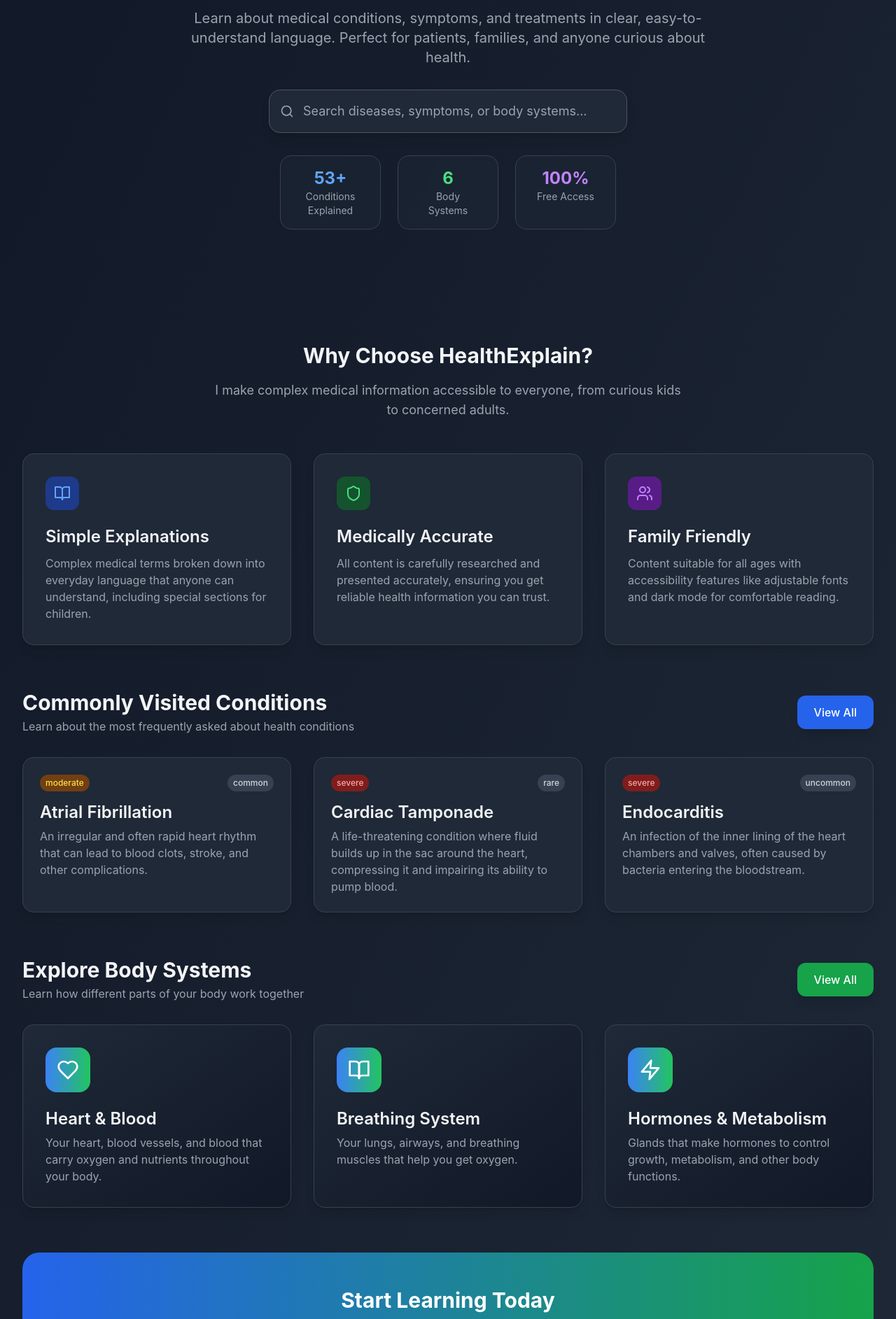
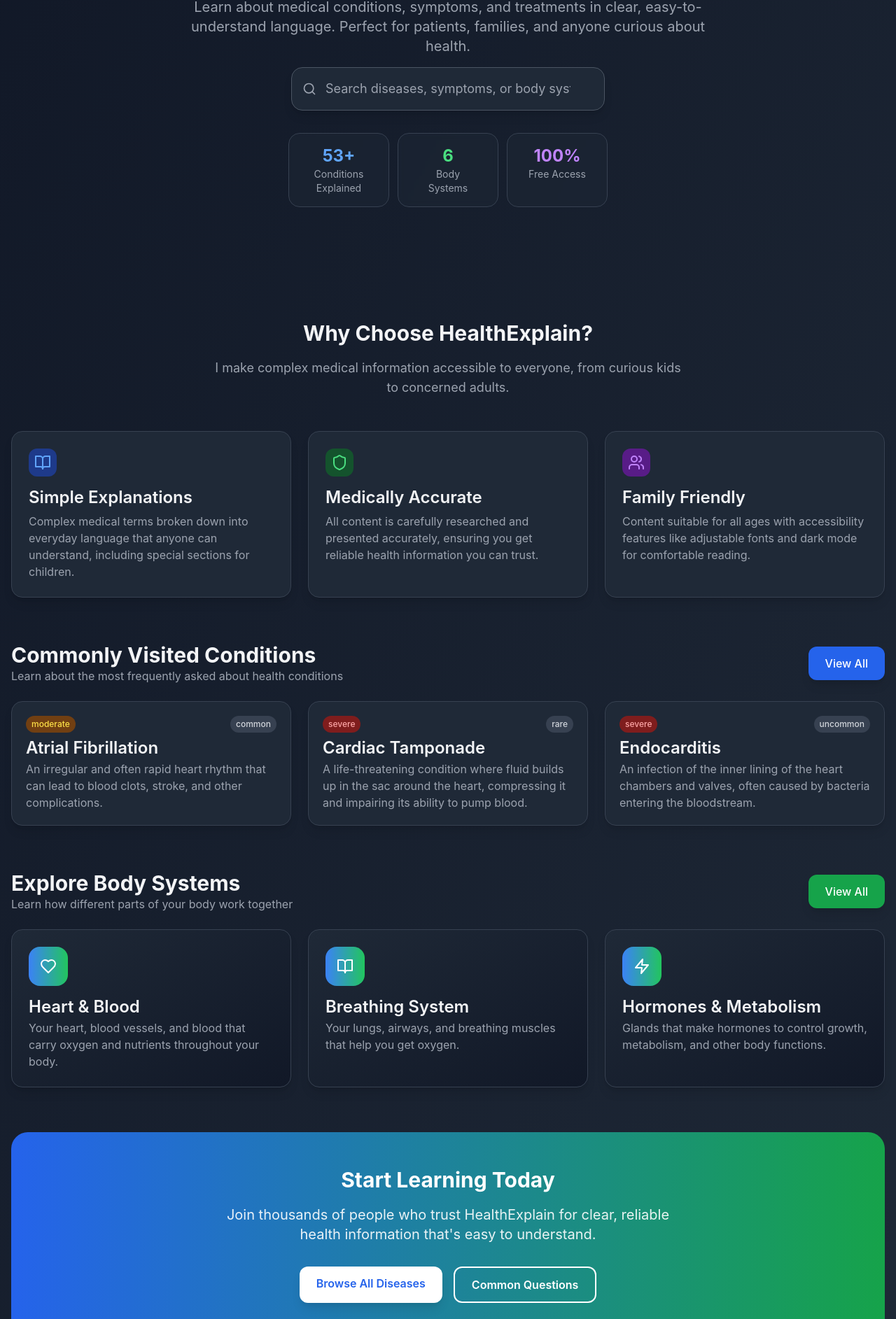
Before and after one commit to milappatel1/HealthGuide, a React (Vite) app: page / in a window 1280 px wide. Shown: the part 253-2138 px from the top of the page at 70% size. Built offline with nearby package versions, Linux system fonts and the light colour scheme.

Commit message:
Update HomePage.tsx

```diff
--- a/src/pages/HomePage.tsx
+++ b/src/pages/HomePage.tsx
@@ -9,30 +9,27 @@ const HomePage: React.FC = () => {
   const featuredSystems = bodySystems.slice(0, 3);
 
   return (
-    <div className="space-y-12 sm:space-y-16">
+    <div className="overflow-x-hidden space-y-12 sm:space-y-16 px-2 sm:px-4">
       {/* Hero Section */}
-     <section className="relative overflow-hidden">
-  <div className="max-w-7xl mx-auto px-4 sm:px-6 lg:px-8 py-12 sm:py-16 lg:py-24">
-    <div className="text-center space-y-6 sm:space-y-8">
+      <section className="relative">
+        <div className="max-w-full mx-auto py-12 sm:py-16 lg:py-24 text-center">
           <h1 className="text-3xl sm:text-4xl md:text-5xl lg:text-6xl font-bold text-gray-900 dark:text-gray-100 leading-snug sm:leading-tight break-words">
             Understanding Health
             <span className="block bg-gradient-to-r from-blue-600 to-green-600 bg-clip-text text-transparent">
               Made Simple
             </span>
           </h1>
-      <p className="text-base sm:text-lg md:text-xl text-gray-600 dark:text-gray-400 max-w-full sm:max-w-3xl mx-auto leading-relaxed break-words">
+          <p className="text-sm sm:text-base md:text-lg lg:text-xl text-gray-600 dark:text-gray-400 max-w-full sm:max-w-3xl mx-auto leading-relaxed break-words mt-4">
             Learn about medical conditions, symptoms, and treatments in clear,
             easy-to-understand language. Perfect for patients, families, and anyone
             curious about health.
           </p>
-
-      {/* Search Bar */}
-      <div className="max-w-md sm:max-w-lg mx-auto mt-4">
+          <div className="max-w-full sm:max-w-md mx-auto mt-4">
             <SearchBar />
           </div>
 
           {/* Quick Stats */}
-      <div className="flex flex-wrap justify-center gap-4 sm:gap-6 mt-8 sm:mt-12">
+          <div className="flex flex-wrap justify-center gap-3 mt-6 sm:mt-8">
             {[
               { value: `${diseases.length}+`, label: 'Conditions Explained', color: 'text-blue-600 dark:text-blue-400' },
               { value: bodySystems.length, label: 'Body Systems', color: 'text-green-600 dark:text-green-400' },
@@ -40,75 +37,71 @@ const HomePage: React.FC = () => {
             ].map((stat, idx) => (
               <div
                 key={idx}
-            className="bg-white/50 dark:bg-gray-800/50 backdrop-blur-sm rounded-2xl px-4 sm:px-6 py-3 sm:py-4 border border-gray-200 dark:border-gray-700 w-32 sm:w-36 text-center"
+                className="bg-white/50 dark:bg-gray-800/50 backdrop-blur-sm rounded-2xl px-3 sm:px-6 py-3 sm:py-4 border border-gray-200 dark:border-gray-700 w-28 sm:w-36 text-center"
               >
-            <div className={`text-xl sm:text-2xl font-bold ${stat.color}`}>{stat.value}</div>
+                <div className={`text-lg sm:text-2xl font-bold ${stat.color}`}>{stat.value}</div>
                 <div className="text-xs sm:text-sm text-gray-600 dark:text-gray-400">{stat.label}</div>
               </div>
             ))}
           </div>
         </div>
-  </div>
       </section>
 
       {/* Features Section */}
-      <section className="max-w-7xl mx-auto px-4 sm:px-6 lg:px-8">
-        <div className="text-center space-y-4 mb-8 sm:mb-12">
+      <section className="max-w-full mx-auto">
+        <div className="text-center space-y-3 sm:space-y-4 mb-6 sm:mb-12">
           <h2 className="text-2xl sm:text-3xl md:text-4xl font-bold text-gray-900 dark:text-gray-100">
             Why Choose HealthExplain?
           </h2>
-          <p className="text-sm sm:text-base md:text-lg text-gray-600 dark:text-gray-400 max-w-2xl mx-auto">
+          <p className="text-sm sm:text-base md:text-lg text-gray-600 dark:text-gray-400 max-w-full sm:max-w-2xl mx-auto">
             I make complex medical information accessible to everyone, from curious kids to concerned adults.
           </p>
         </div>
 
-        <div className="grid grid-cols-1 sm:grid-cols-2 lg:grid-cols-3 gap-6 sm:gap-8">
-          <div className="group bg-white dark:bg-gray-800 rounded-2xl p-6 sm:p-8 shadow-lg hover:shadow-xl transition-all duration-300 border border-gray-100 dark:border-gray-700">
-            <div className="w-12 h-12 bg-blue-100 dark:bg-blue-900 rounded-xl flex items-center justify-center mb-4 sm:mb-6 group-hover:scale-110 transition-transform duration-300">
-              <BookOpen className="h-6 w-6 text-blue-600 dark:text-blue-400" />
+        <div className="grid grid-cols-1 sm:grid-cols-2 lg:grid-cols-3 gap-4 sm:gap-6">
+          <div className="group bg-white dark:bg-gray-800 rounded-2xl p-4 sm:p-6 shadow-lg hover:shadow-xl transition-all duration-300 border border-gray-100 dark:border-gray-700">
+            <div className="w-10 h-10 bg-blue-100 dark:bg-blue-900 rounded-xl flex items-center justify-center mb-3 sm:mb-4 group-hover:scale-110 transition-transform duration-300">
+              <BookOpen className="h-5 w-5 sm:h-6 sm:w-6 text-blue-600 dark:text-blue-400" />
             </div>
-            <h3 className="text-lg sm:text-xl font-semibold text-gray-900 dark:text-gray-100 mb-2 sm:mb-3">
+            <h3 className="text-lg sm:text-xl font-semibold text-gray-900 dark:text-gray-100 mb-1 sm:mb-2">
               Simple Explanations
             </h3>
             <p className="text-sm sm:text-base text-gray-600 dark:text-gray-400 leading-relaxed">
-              Complex medical terms broken down into everyday language that anyone can understand,
-              including special sections for children.
+              Complex medical terms broken down into everyday language that anyone can understand, including special sections for children.
             </p>
           </div>
 
-          <div className="group bg-white dark:bg-gray-800 rounded-2xl p-6 sm:p-8 shadow-lg hover:shadow-xl transition-all duration-300 border border-gray-100 dark:border-gray-700">
-            <div className="w-12 h-12 bg-green-100 dark:bg-green-900 rounded-xl flex items-center justify-center mb-4 sm:mb-6 group-hover:scale-110 transition-transform duration-300">
-              <Shield className="h-6 w-6 text-green-600 dark:text-green-400" />
+          <div className="group bg-white dark:bg-gray-800 rounded-2xl p-4 sm:p-6 shadow-lg hover:shadow-xl transition-all duration-300 border border-gray-100 dark:border-gray-700">
+            <div className="w-10 h-10 bg-green-100 dark:bg-green-900 rounded-xl flex items-center justify-center mb-3 sm:mb-4 group-hover:scale-110 transition-transform duration-300">
+              <Shield className="h-5 w-5 sm:h-6 sm:w-6 text-green-600 dark:text-green-400" />
             </div>
-            <h3 className="text-lg sm:text-xl font-semibold text-gray-900 dark:text-gray-100 mb-2 sm:mb-3">
+            <h3 className="text-lg sm:text-xl font-semibold text-gray-900 dark:text-gray-100 mb-1 sm:mb-2">
               Medically Accurate
             </h3>
             <p className="text-sm sm:text-base text-gray-600 dark:text-gray-400 leading-relaxed">
-              All content is carefully researched and presented accurately,
-              ensuring you get reliable health information you can trust.
+              All content is carefully researched and presented accurately, ensuring you get reliable health information you can trust.
             </p>
           </div>
 
-          <div className="group bg-white dark:bg-gray-800 rounded-2xl p-6 sm:p-8 shadow-lg hover:shadow-xl transition-all duration-300 border border-gray-100 dark:border-gray-700">
-            <div className="w-12 h-12 bg-purple-100 dark:bg-purple-900 rounded-xl flex items-center justify-center mb-4 sm:mb-6 group-hover:scale-110 transition-transform duration-300">
-              <Users className="h-6 w-6 text-purple-600 dark:text-purple-400" />
+          <div className="group bg-white dark:bg-gray-800 rounded-2xl p-4 sm:p-6 shadow-lg hover:shadow-xl transition-all duration-300 border border-gray-100 dark:border-gray-700">
+            <div className="w-10 h-10 bg-purple-100 dark:bg-purple-900 rounded-xl flex items-center justify-center mb-3 sm:mb-4 group-hover:scale-110 transition-transform duration-300">
+              <Users className="h-5 w-5 sm:h-6 sm:w-6 text-purple-600 dark:text-purple-400" />
             </div>
-            <h3 className="text-lg sm:text-xl font-semibold text-gray-900 dark:text-gray-100 mb-2 sm:mb-3">
+            <h3 className="text-lg sm:text-xl font-semibold text-gray-900 dark:text-gray-100 mb-1 sm:mb-2">
               Family Friendly
             </h3>
             <p className="text-sm sm:text-base text-gray-600 dark:text-gray-400 leading-relaxed">
-              Content suitable for all ages with accessibility features like
-              adjustable fonts and dark mode for comfortable reading.
+              Content suitable for all ages with accessibility features like adjustable fonts and dark mode for comfortable reading.
             </p>
           </div>
         </div>
       </section>
 
       {/* Featured Diseases */}
-      <section className="max-w-7xl mx-auto px-4 sm:px-6 lg:px-8">
-        <div className="flex flex-col sm:flex-row justify-between items-start sm:items-center mb-6 sm:mb-8">
-          <div className="mb-4 sm:mb-0">
-            <h2 className="text-2xl sm:text-3xl font-bold text-gray-900 dark:text-gray-100 mb-1">
+      <section className="max-w-full mx-auto">
+        <div className="flex flex-col sm:flex-row justify-between items-start sm:items-center mb-4 sm:mb-6">
+          <div className="mb-2 sm:mb-0">
+            <h2 className="text-2xl sm:text-3xl font-bold text-gray-900 dark:text-gray-100">
               Commonly Visited Conditions
             </h2>
             <p className="text-sm sm:text-base text-gray-600 dark:text-gray-400">
@@ -117,20 +110,20 @@ const HomePage: React.FC = () => {
           </div>
           <Link
             to="/diseases"
-            className="px-6 py-3 bg-blue-600 hover:bg-blue-700 text-white rounded-xl font-medium transition-colors duration-200 shadow-lg hover:shadow-xl"
+            className="px-4 sm:px-6 py-2 sm:py-3 bg-blue-600 hover:bg-blue-700 text-white rounded-xl font-medium transition-colors duration-200 shadow-lg hover:shadow-xl"
           >
             View All
           </Link>
         </div>
 
-        <div className="grid grid-cols-1 sm:grid-cols-2 lg:grid-cols-3 gap-6 sm:gap-8">
+        <div className="grid grid-cols-1 sm:grid-cols-2 lg:grid-cols-3 gap-4 sm:gap-6">
           {featuredDiseases.map((disease) => (
             <Link
               key={disease.id}
               to={`/disease/${disease.id}`}
-              className="group bg-white dark:bg-gray-800 rounded-2xl p-4 sm:p-6 shadow-lg hover:shadow-xl transition-all duration-300 border border-gray-100 dark:border-gray-700"
+              className="group bg-white dark:bg-gray-800 rounded-2xl p-3 sm:p-5 shadow-lg hover:shadow-xl transition-all duration-300 border border-gray-100 dark:border-gray-700"
             >
-              <div className="flex flex-wrap justify-between mb-2 sm:mb-4 gap-2">
+              <div className="flex flex-wrap justify-between mb-2 gap-2">
                 <div className={`px-2 py-1 rounded-full text-xs font-medium ${
                   disease.severity === 'mild'
                     ? 'bg-green-100 dark:bg-green-900 text-green-700 dark:text-green-300'
@@ -149,7 +142,7 @@ const HomePage: React.FC = () => {
                 </div>
               </div>
 
-              <h3 className="text-lg sm:text-xl font-semibold text-gray-900 dark:text-gray-100 mb-2 group-hover:text-blue-600 dark:group-hover:text-blue-400 transition-colors">
+              <h3 className="text-lg sm:text-xl font-semibold text-gray-900 dark:text-gray-100 mb-1 group-hover:text-blue-600 dark:group-hover:text-blue-400 transition-colors">
                 {disease.name}
               </h3>
               <p className="text-sm sm:text-base text-gray-600 dark:text-gray-400 leading-relaxed">
@@ -161,10 +154,10 @@ const HomePage: React.FC = () => {
       </section>
 
       {/* Body Systems */}
-      <section className="max-w-7xl mx-auto px-4 sm:px-6 lg:px-8">
-        <div className="flex flex-col sm:flex-row justify-between items-start sm:items-center mb-6 sm:mb-8">
-          <div className="mb-4 sm:mb-0">
-            <h2 className="text-2xl sm:text-3xl font-bold text-gray-900 dark:text-gray-100 mb-1">
+      <section className="max-w-full mx-auto">
+        <div className="flex flex-col sm:flex-row justify-between items-start sm:items-center mb-4 sm:mb-6">
+          <div className="mb-2 sm:mb-0">
+            <h2 className="text-2xl sm:text-3xl font-bold text-gray-900 dark:text-gray-100">
               Explore Body Systems
             </h2>
             <p className="text-sm sm:text-base text-gray-600 dark:text-gray-400">
@@ -173,25 +166,25 @@ const HomePage: React.FC = () => {
           </div>
           <Link
             to="/body-systems"
-            className="px-6 py-3 bg-green-600 hover:bg-green-700 text-white rounded-xl font-medium transition-colors duration-200 shadow-lg hover:shadow-xl"
+            className="px-4 sm:px-6 py-2 sm:py-3 bg-green-600 hover:bg-green-700 text-white rounded-xl font-medium transition-colors duration-200 shadow-lg hover:shadow-xl"
           >
             View All
           </Link>
         </div>
 
-        <div className="grid grid-cols-1 sm:grid-cols-2 lg:grid-cols-3 gap-6 sm:gap-8">
+        <div className="grid grid-cols-1 sm:grid-cols-2 lg:grid-cols-3 gap-4 sm:gap-6">
           {featuredSystems.map((system) => {
             const IconComponent = system.icon === 'Heart' ? Heart : system.icon === 'Zap' ? Zap : BookOpen;
             return (
               <Link
                 key={system.id}
                 to="/body-systems"
-                className="group bg-gradient-to-br from-white to-gray-50 dark:from-gray-800 dark:to-gray-900 rounded-2xl p-6 sm:p-8 shadow-lg hover:shadow-xl transition-all duration-300 border border-gray-100 dark:border-gray-700"
+                className="group bg-gradient-to-br from-white to-gray-50 dark:from-gray-800 dark:to-gray-900 rounded-2xl p-4 sm:p-6 shadow-lg hover:shadow-xl transition-all duration-300 border border-gray-100 dark:border-gray-700"
               >
-                <div className="w-14 h-14 sm:w-16 sm:h-16 bg-gradient-to-r from-blue-500 to-green-500 rounded-2xl flex items-center justify-center mb-4 sm:mb-6 group-hover:scale-110 transition-transform duration-300">
-                  <IconComponent className="h-6 sm:h-8 w-6 sm:w-8 text-white" />
+                <div className="w-12 h-12 sm:w-14 sm:h-14 bg-gradient-to-r from-blue-500 to-green-500 rounded-2xl flex items-center justify-center mb-3 sm:mb-4 group-hover:scale-110 transition-transform duration-300">
+                  <IconComponent className="h-5 sm:h-6 w-5 sm:w-6 text-white" />
                 </div>
-                <h3 className="text-lg sm:text-xl font-semibold text-gray-900 dark:text-gray-100 mb-2 group-hover:text-blue-600 dark:group-hover:text-blue-400 transition-colors">
+                <h3 className="text-lg sm:text-xl font-semibold text-gray-900 dark:text-gray-100 mb-1 group-hover:text-blue-600 dark:group-hover:text-blue-400 transition-colors">
                   {system.name}
                 </h3>
                 <p className="text-sm sm:text-base text-gray-600 dark:text-gray-400 leading-relaxed">
@@ -204,25 +197,25 @@ const HomePage: React.FC = () => {
       </section>
 
       {/* CTA Section */}
-      <section className="max-w-7xl mx-auto px-4 sm:px-6 lg:px-8">
-        <div className="bg-gradient-to-r from-blue-600 to-green-600 rounded-3xl p-8 sm:p-12 text-center text-white">
-          <h2 className="text-2xl sm:text-3xl md:text-4xl font-bold mb-4">
+      <section className="max-w-full mx-auto">
+        <div className="bg-gradient-to-r from-blue-600 to-green-600 rounded-3xl p-6 sm:p-10 md:p-12 text-center text-white">
+          <h2 className="text-2xl sm:text-3xl md:text-4xl font-bold mb-3 sm:mb-4">
             Start Learning Today
           </h2>
-          <p className="text-base sm:text-lg md:text-xl opacity-90 mb-6 sm:mb-8 max-w-2xl mx-auto">
+          <p className="text-sm sm:text-base md:text-lg lg:text-xl opacity-90 mb-4 sm:mb-6 md:mb-8 max-w-full sm:max-w-2xl mx-auto">
             Join thousands of people who trust HealthExplain for clear,
             reliable health information that's easy to understand.
           </p>
-          <div className="flex flex-col sm:flex-row gap-3 sm:gap-4 justify-center">
+          <div className="flex flex-col sm:flex-row gap-2 sm:gap-4 justify-center">
             <Link
               to="/diseases"
-              className="px-6 sm:px-8 py-3 sm:py-4 bg-white text-blue-600 rounded-xl font-semibold hover:bg-gray-100 transition-colors duration-200 shadow-lg hover:shadow-xl"
+              className="px-4 sm:px-6 py-2 sm:py-3 bg-white text-blue-600 rounded-xl font-semibold hover:bg-gray-100 transition-colors duration-200 shadow-lg hover:shadow-xl"
             >
               Browse All Diseases
             </Link>
             <Link
               to="/common-questions"
-              className="px-6 sm:px-8 py-3 sm:py-4 bg-transparent border-2 border-white text-white rounded-xl font-semibold hover:bg-white hover:text-blue-600 transition-all duration-200"
+              className="px-4 sm:px-6 py-2 sm:py-3 bg-transparent border-2 border-white text-white rounded-xl font-semibold hover:bg-white hover:text-blue-600 transition-all duration-200"
             >
               Common Questions
             </Link>
```
Lines whose indentation alone changed are shown as unchanged.
